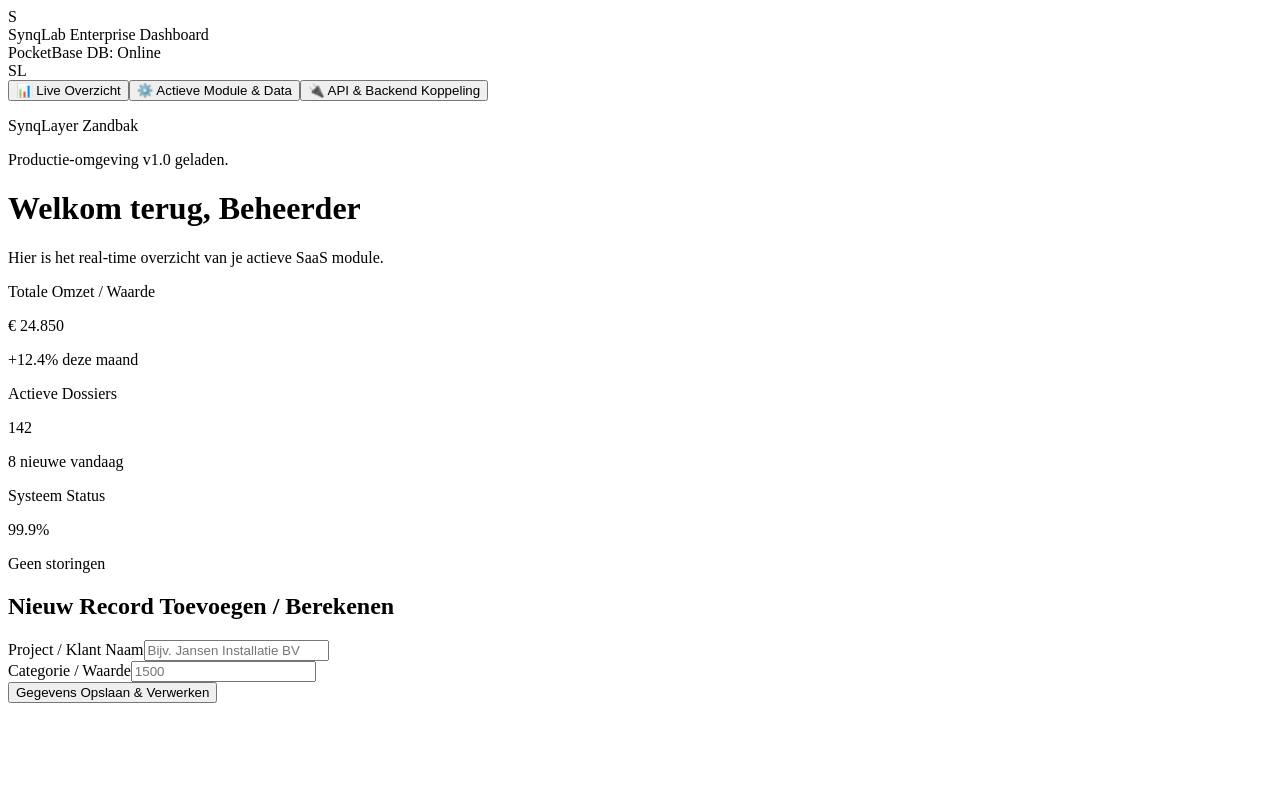
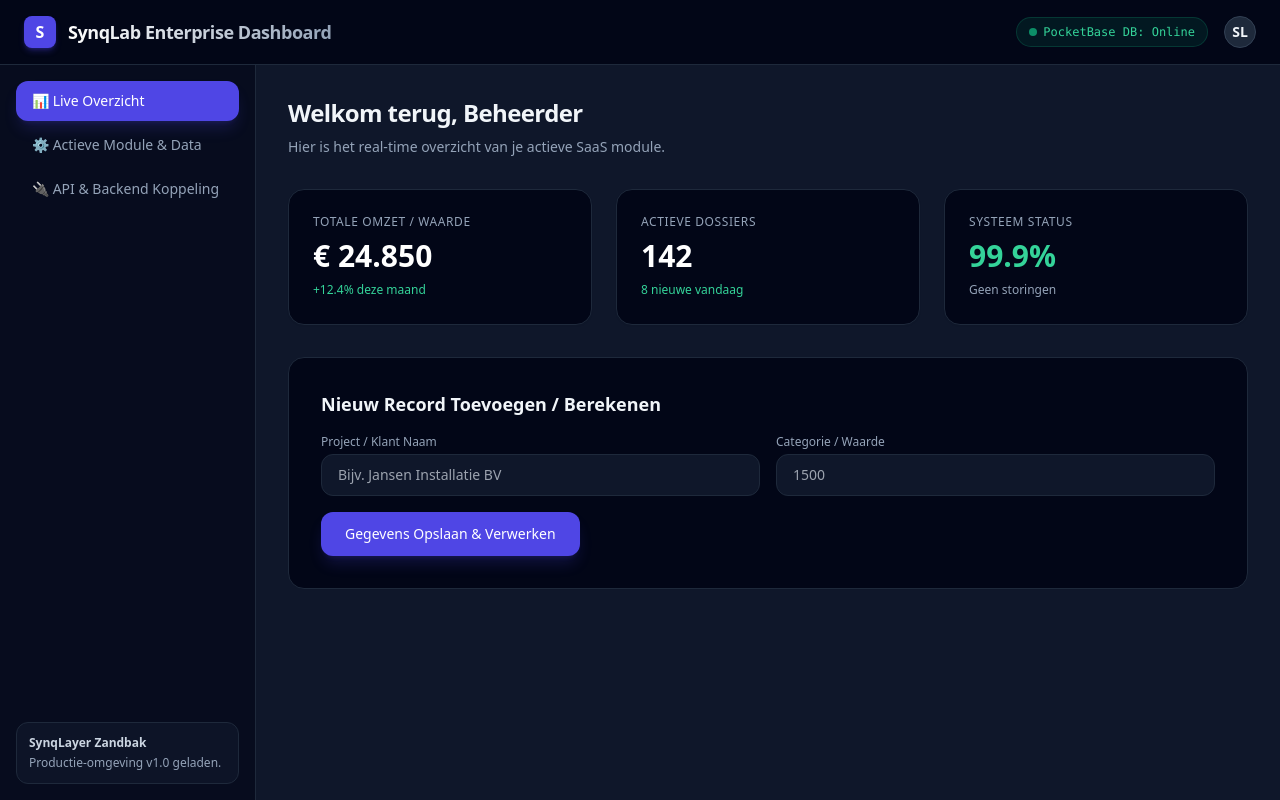
Before and after one commit to SynqLayer1/transport-hub, a Next.js app: page / in a window 1280 px wide. Built offline with nearby package versions, Linux system fonts and the light colour scheme.

Commit message:
fix: add robust tailwind and styling config

```diff
--- a/app/layout.tsx
+++ b/app/layout.tsx
@@ -1,3 +1,10 @@
+import "./globals.css";
+
+export const metadata = {
+  title: "SynqLab SaaS Platform",
+  description: "Productieklaar SaaS Dashboard",
+};
+
 export default function RootLayout({
   children,
 }: {
@@ -5,7 +12,9 @@
 }) {
   return (
     <html lang="nl">
-      <body>{children}</body>
+      <body className="bg-slate-950 text-slate-100 antialiased min-h-screen">
+        {children}
+      </body>
     </html>
   );
 }
```
